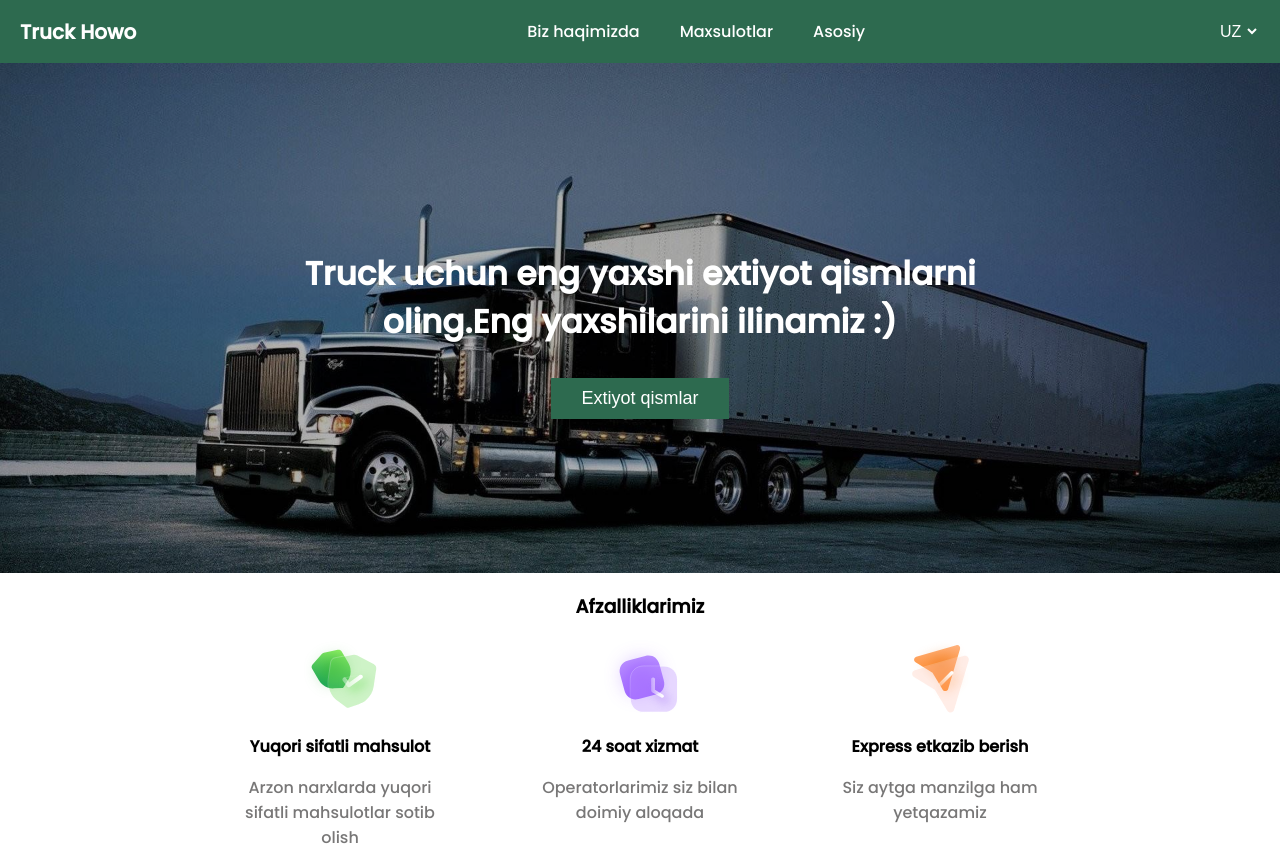
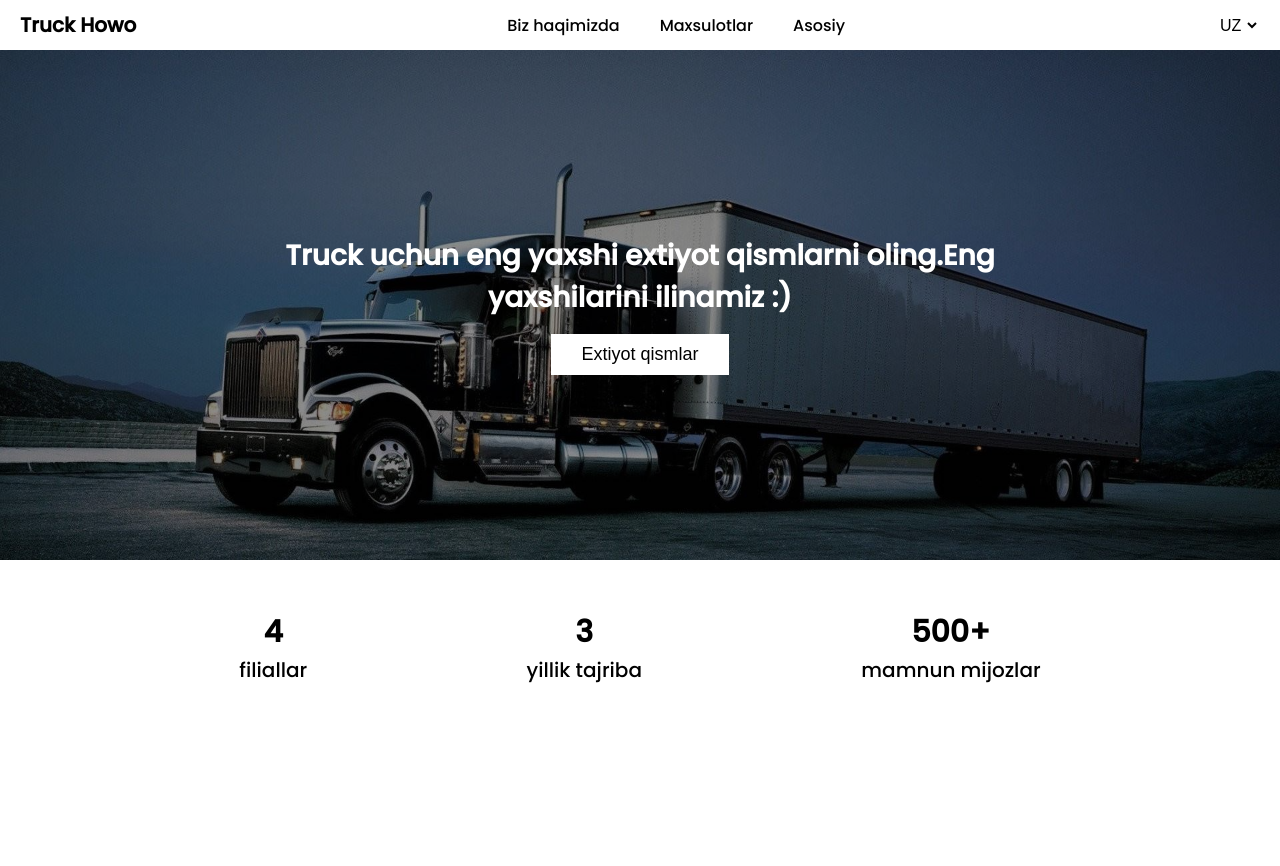
Before and after one commit to AnvarjonShavqiyev/Truck-Howo, a React (Vite) app: page / in a window 1280 px wide. After the commit the page ends 800 px from the top, so only its background shows below. Built offline with nearby package versions, Linux system fonts and the light colour scheme.

Commit message:
hero is completed

```diff
--- a/src/App.scss
+++ b/src/App.scss
@@ -1,13 +1,51 @@
+@import url('https://fonts.googleapis.com/css2?family=IBM+Plex+Mono:wght@200&family=Montserrat:wght@500&family=Raleway:wght@500&display=swap');
 @font-face {
     font-family: 'Poppins';
     src: url('./assets/fonts/Poppins/Poppins-Medium.ttf');
 }
-body{
-    padding: 0;
-    margin: 0;
-    box-sizing: border-box;
-    font-family: 'Poppins';
+html, body, div, span, applet, object, iframe,
+h1, h2, h3, h4, h5, h6, p, blockquote, pre,
+a, abbr, acronym, address, big, cite, code,
+del, dfn, img, ins, kbd, q, s, samp,
+small, strike, sub, sup, tt, var,
+b, u, center,
+dl, dt, dd, ol, ul, li,
+fieldset, form, label, legend,
+table, caption, tbody, tfoot, thead, tr, th, td,
+article, aside, canvas, details, embed,
+figure, figcaption, footer, header, hgroup,
+main, menu, nav, output, ruby, section, summary,
+time, mark, audio, video {
+ margin: 0;
+ padding: 0;
+ border: 0;
+ box-sizing: border-box;
+ font-family: 'Poppins';
+ font-size: 100%;
+ vertical-align: baseline;
 }
-li{
-    list-style: none;
+
+article, aside, details, figcaption, figure,
+footer, header, hgroup, main, menu, nav, section {
+ display: block;
 }
+
+*[hidden] {
+    display: none;
+}
+
+menu, ol, ul {
+ list-style: none;
+}
+blockquote, q {
+ quotes: none;
+}
+blockquote:before, blockquote:after,
+q:before, q:after {
+ content: '';
+ content: none;
+}
+table {
+ border-collapse: collapse;
+ border-spacing: 0;
+}
--- a/src/components/hero/Hero.jsx
+++ b/src/components/hero/Hero.jsx
@@ -18,22 +18,18 @@
       </div>
       <div className='adventages'>
         <Container>
-          <h3>Afzalliklarimiz</h3>
-          <div className='adventages-wrapper'>
+          <div className='about-us'>
             <div>
-              <img src={check}></img>
-              <strong>Yuqori sifatli mahsulot</strong>
-              <p>Arzon narxlarda yuqori sifatli mahsulotlar sotib olish</p>
+              <h3>4</h3>
+              <p>filiallar</p>
             </div>
             <div>
-              <img src={clock}></img>
-              <strong>24 soat xizmat</strong>
-              <p>Operatorlarimiz siz bilan doimiy aloqada</p>
+              <h3>3</h3>
+              <p>yillik tajriba</p>
             </div>
             <div>
-              <img src={deleviry}></img>
-              <strong>Express etkazib berish</strong>
-              <p>Siz aytga manzilga ham yetqazamiz</p>
+              <h3>500+</h3>
+              <p>mamnun mijozlar</p>
             </div>
           </div>
         </Container>
--- a/src/components/hero/Hero.scss
+++ b/src/components/hero/Hero.scss
@@ -17,7 +17,7 @@
     width: 100%;
     height: 100%;
     background-color: #000;
-    opacity: 0.3;
+    opacity: 0.45;
 }
 .hero-information{
     display: flex;
@@ -29,36 +29,30 @@
     width: 800px;
     font-size: 28px;
     z-index: 2;
+    gap: 15px;
 }
 .hero-information button{
     padding: 10px 30px;
     font-size: 18px;
-    background-color: rgb(45, 106, 79);
-    color: #fff;
+    background-color: #fff;
+    color: #000;
     border: none;
     cursor: pointer;
 }
-.adventages{
+.about-us{
+    display: flex;
+    align-items: center;
+    justify-content: space-evenly;
+    margin: 50px 0;
+}
+.about-us div{
     display: flex;
     flex-direction: column;
     align-items: center;
-    text-align: center;
 }
-.adventages-wrapper{
-    display: flex;
-    gap: 100px;
+.about-us div h3{
+    font-size: 30px;
 }
-.adventages-wrapper div{
-    display: flex;
-    flex-direction: column;
-    align-items: center;
-    }
-.adventages-wrapper div img{
-    width: 75px;
-    aspect-ratio: 1/1;
-    margin-bottom: 20px;
+.about-us div p{
+    font-size: 20px;
 }
-.adventages-wrapper div p{
-    color: #787777;
-    width: 200px;
-}
--- a/src/components/navbar/Navbar.scss
+++ b/src/components/navbar/Navbar.scss
@@ -1,6 +1,6 @@
 .navbar__wrapper{
-    background-color: rgb(45, 106, 79);
-    padding: 3px 0px;
+    background-color: #fff;
+    padding: 10px 0px;
 }
 .navbar{
     display: flex;
@@ -9,16 +9,16 @@
 }
 .logo{
     font-size: 20px;
-    color: #fff;
+    color: #000;
 }
 .navbar__menu{
     display: flex;
     gap: 40px;
-    color: #fff;
+    color: #000;
 }
 .lang-select{
     background-color: transparent;
-    color: #fff;
+    color: #000;
     border: none;
     font-size: 16px;
 }
```
